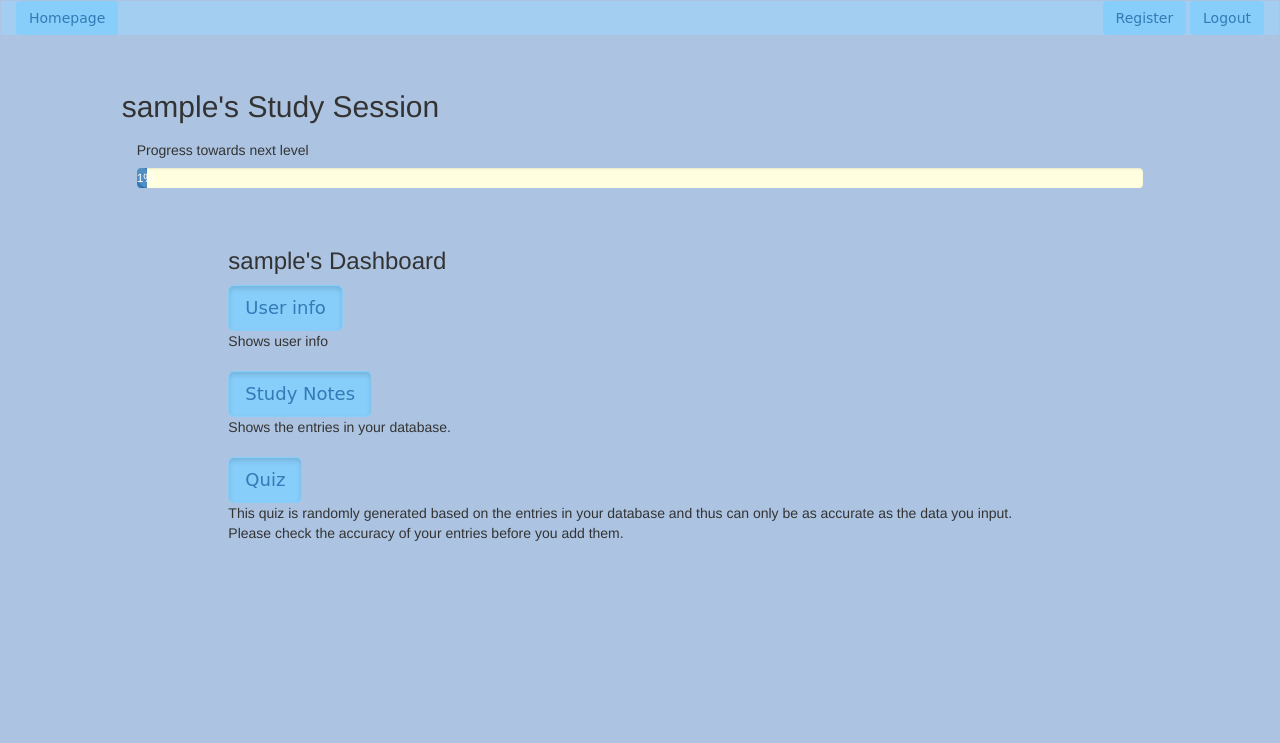
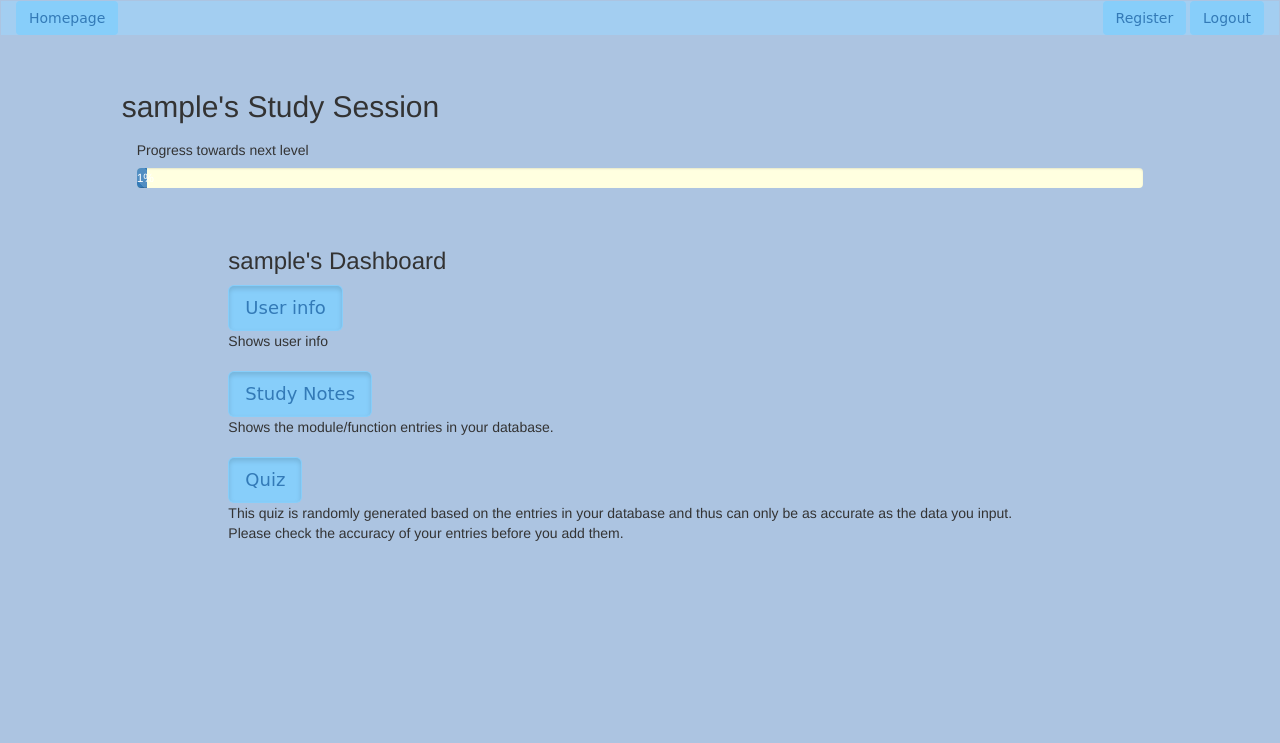
Before and after one commit to gkchan/PyQuizBase, a Flask app: a page that uses templates/dashboard.html in a window 1280 px wide. Shown: the top 743 px of the page. Run offline with Flask 2, Linux system fonts and the light colour scheme; the visitor is signed in with stand-in values (Sample User, id 1); some libraries are stand-ins or nearby versions.

Commit message:
Edit dashboard text

```diff
--- a/templates/dashboard.html
+++ b/templates/dashboard.html
@@ -24,7 +24,7 @@
     Shows user info<br><br>
 
     <a href="/{{ username }}/studynotes" class="btn active btn-lg">Study Notes</a><br>
-    Shows the entries in your database.<br><br>
+    Shows the module/function entries in your database.<br><br>
 
     <a href="/{{ session["current_user"] }}/quiz" class="btn active btn-lg">Quiz</a><br>
 
```
